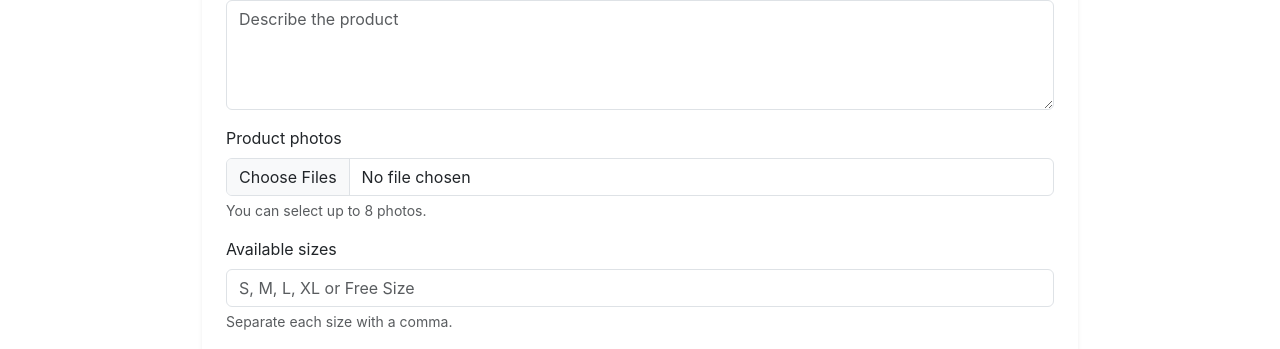
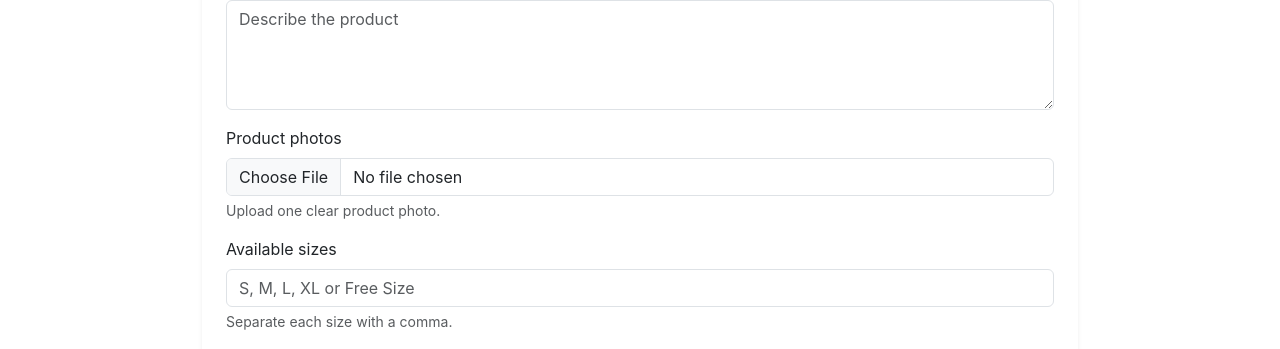
Before and after one commit to Al-ameenolanrewaju/clothing-website, a Flask app: page /dashboard/products in a window 1280 px wide. Shown: the part 593-942 px from the top of the page. Run offline with Flask 3, Linux system fonts and the light colour scheme; the visitor is signed in with stand-in values (Sample User, id 1); data comes from the database, SQL or seed files in the repository; data that the repository does not hold is empty; some libraries are stand-ins or nearby versions.

Commit message:
Change add product form to a single photo

```diff
--- a/app/templates/owner/products.html
+++ b/app/templates/owner/products.html
@@ -20,7 +20,7 @@
 
       </div>
       <div class="mb-3"><label class="form-label" for="{{ form.description.id }}">Description</label>{{ form.description(class="form-control", rows=4, placeholder="Describe the product") }}</div>
-      <div class="mb-3"><label class="form-label">Product photos</label><input type="file" name="images" class="form-control" accept="image/jpeg,image/png,image/webp" multiple><div class="form-text">You can select up to 8 photos.</div></div>
+      <div class="mb-3"><label class="form-label">Product photos</label><input type="file" name="images" class="form-control" accept="image/jpeg,image/png,image/webp"><div class="form-text">Upload one clear product photo.</div></div>
       <div class="mb-3"><label class="form-label">Available sizes</label>{{ form.sizes(class="form-control", placeholder="S, M, L, XL or Free Size") }}<div class="form-text">Separate each size with a comma.</div></div>
       <div class="mb-4"><label class="form-label">Available colours</label>{{ form.colours(class="form-control", placeholder="Black, Wine, Navy Blue") }}<div class="form-text">Separate each colour with a comma.</div></div>
       <div class="mb-4 d-flex flex-wrap gap-4"><label class="form-check">{{ form.is_published(class="form-check-input", checked=True) }} <span class="form-check-label">Published</span></label></div>
```
